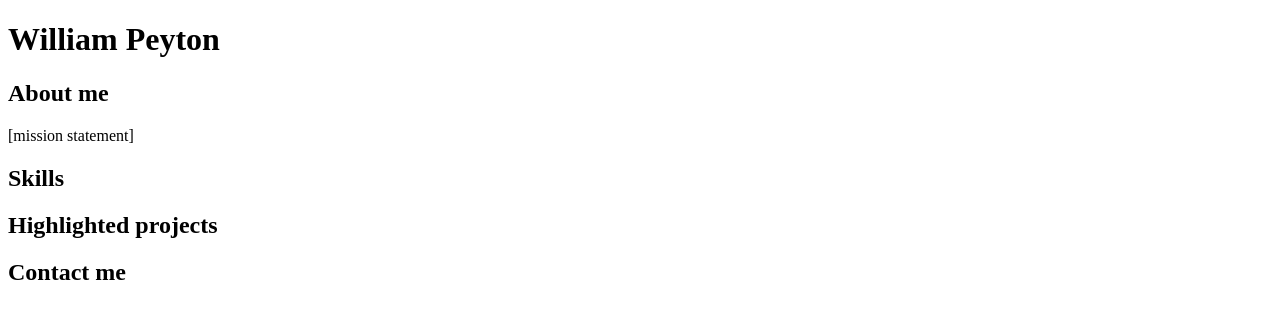
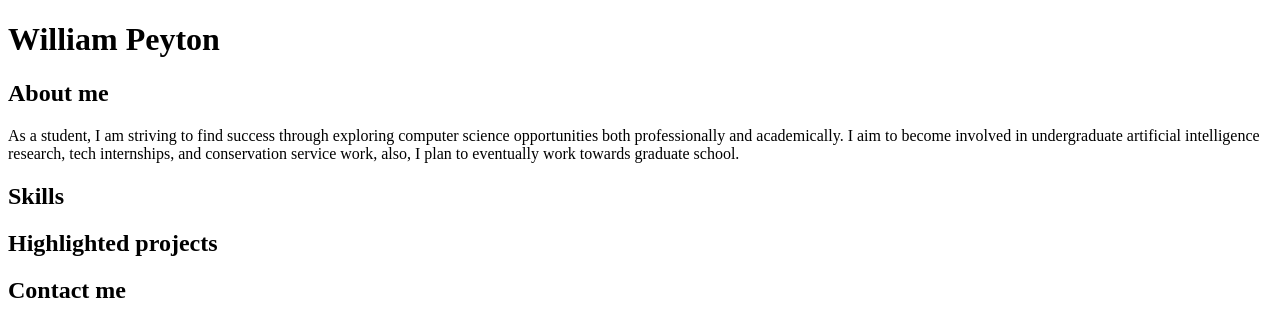
Before and after one commit to wtpeyton/wtpeyton.github.io, a plain HTML site: page index.html in a window 1280 px wide. Drawn offline with Linux system fonts and the light colour scheme.

Commit message:
I added the mission statement from Computing in the modern world

```diff
--- a/index.html
+++ b/index.html
@@ -2,12 +2,16 @@
 <html>
     <head>
         <title>CSCE 190: William Peyton</title>
+        <link rel ="stylesheet" href="styles.css">
     </head>
     <body>
         <h1>William Peyton</h1>
 
             <div class="about">
-                <h2>About me</h2><p>[mission statement]</p>
+                <h2>About me</h2><p>
+                    As a student, I am striving to find success through exploring computer science opportunities
+                    both professionally and academically. I aim to become involved in undergraduate artificial intelligence research,
+                    tech internships, and conservation service work, also, I plan to eventually work towards graduate school. </p>
             </div>
 
             <div class="skills">
```
Also changed, not shown: styles.css (added).
